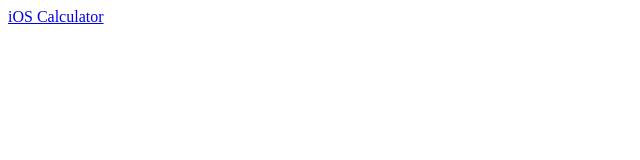
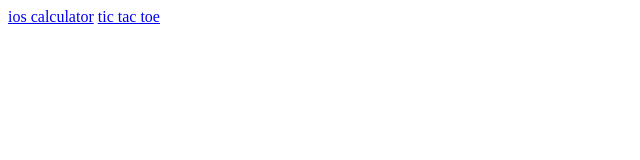
Before and after one commit to cawx/cawx.github.io, a plain HTML site: page index.html in a window 1280 px wide. Shown: the full height of the page, 0-640 px from the left. Drawn offline with Linux system fonts and the light colour scheme.

Commit message:
Update index.html

```diff
--- a/index.html
+++ b/index.html
@@ -7,6 +7,7 @@
     <title>Welcome!</title>
 </head>
 <body>
-    <a href="ioscalc/Calculator.html">iOS Calculator</a>
+    <a href="ioscalc/Calculator.html">ios calculator</a>
+    <a href="tictactoe/index.html">tic tac toe</a>
 </body>
 </html>
```
